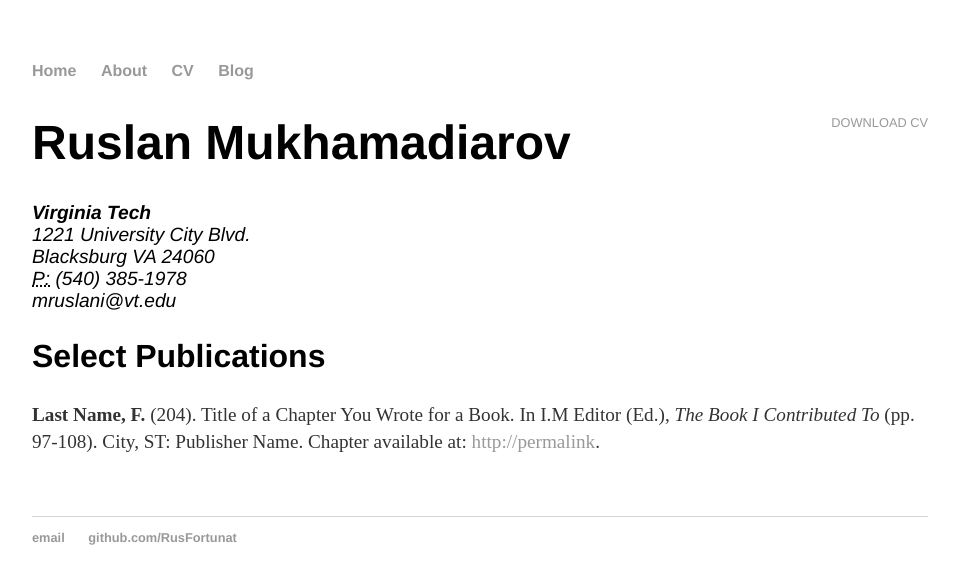
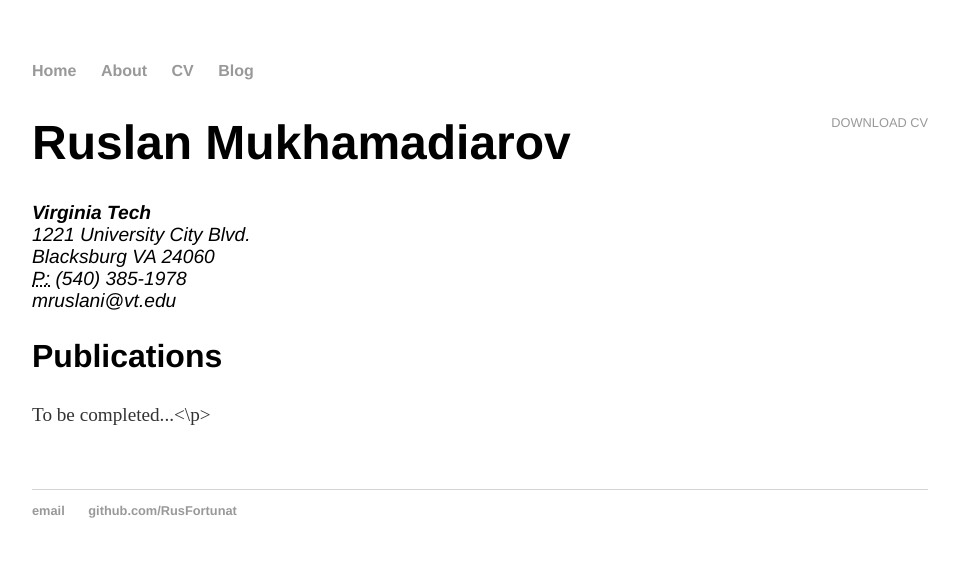
Before and after one commit to RusFortunat/mukhamadiarov, a Jekyll site: the page built from cv/index.html, in a window 1280 px wide. Shown: the top 584 px of the page, without its empty margins (160-1119 px from the left). Built offline with Jekyll 4.4.1, drawn with Linux system fonts in a browser that asks for light colours.

Commit message:
Update index.html

```diff
--- a/cv/index.html
+++ b/cv/index.html
@@ -14,9 +14,9 @@
 					<span class="obfuscate">mruslani@vt.edu</span>
 					</address>
 
-					<h2>Select Publications</h2>
+					<h2>Publications</h2>
 
-					<p><strong>Last Name, F.</strong> (204). Title of a Chapter You Wrote for a Book. In I.M Editor (Ed.), <em>The Book I Contributed To</em> (pp. 97-108). City, ST: Publisher Name. Chapter available at: <a href="#">http://permalink</a>.
+					<p>To be completed...<\p>
 
 
 	</div>
```
